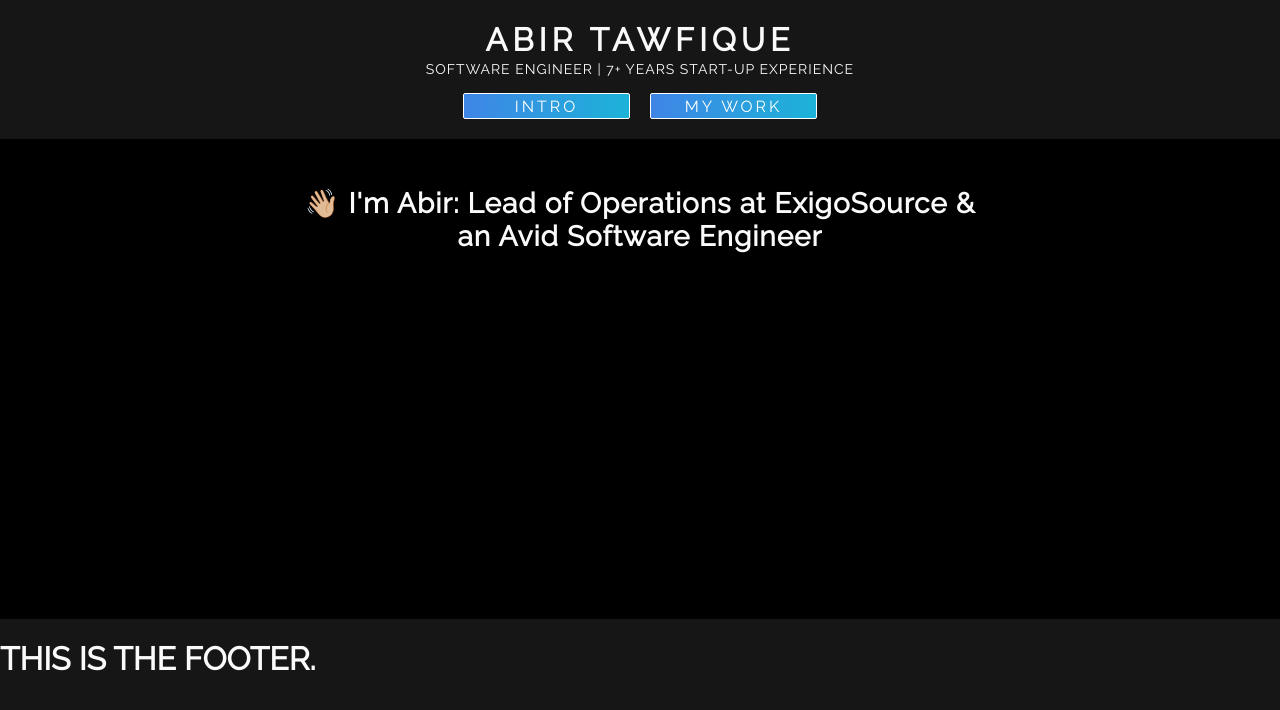
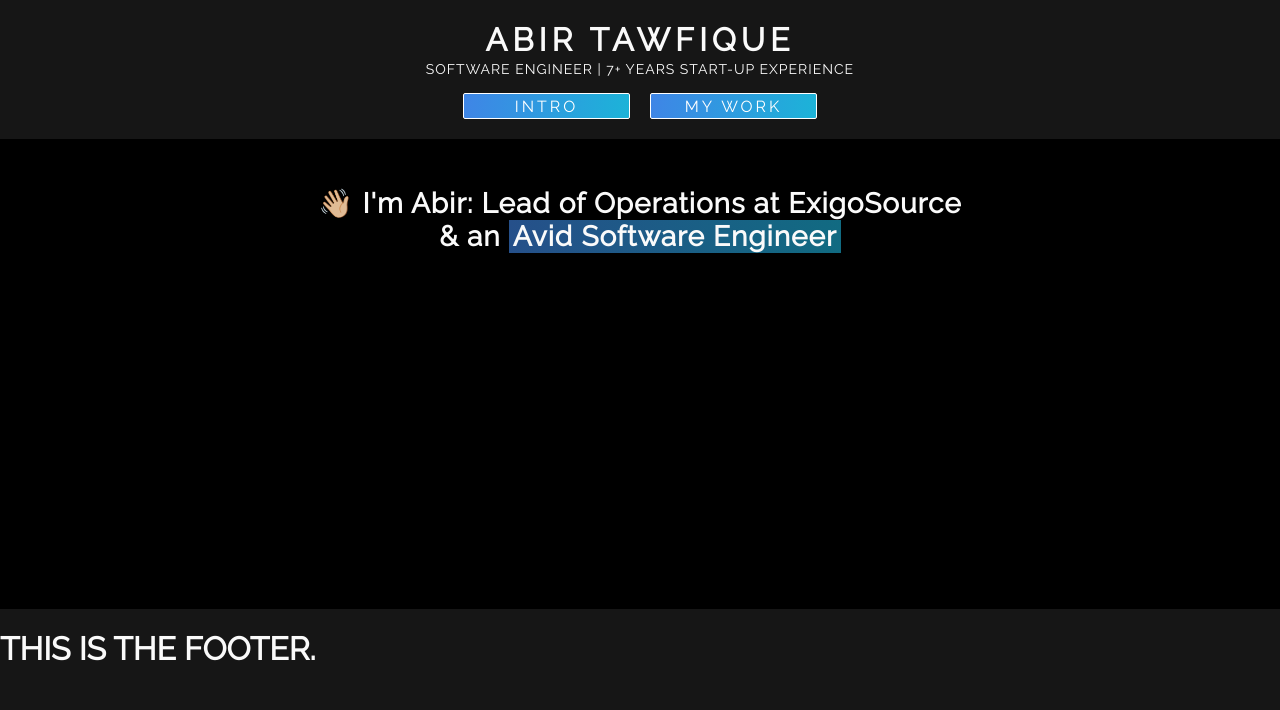
Before and after one commit to atawfique21/portfolio, a React (Create React App) app in the folder portfolio/: page / in a window 1280 px wide. Shown: the top 710 px of the page. Built offline with nearby package versions, Linux system fonts and the light colour scheme.

Commit message:
Added some styling to intro

```diff
--- a/portfolio/src/App.css
+++ b/portfolio/src/App.css
@@ -53,7 +53,7 @@
 
 .content-wrapper {
   background: black;
-  min-height: 460px;
+  min-height: 450px;
   display: flex;
   flex-direction: column;
   align-items: center;
@@ -64,7 +64,7 @@
   display: flex;
   flex-direction: column;
   justify-content: center;
-  max-width: 700px;
+  max-width: 650px;
   text-align: center;
 }
 
@@ -73,3 +73,10 @@
   letter-spacing: 1px;
   font-size: 28px;
 }
+
+#se {
+  background: rgb(63,133,230);
+  background: linear-gradient(94deg, rgba(63, 133, 230, 0.60) 0%, rgba(28, 178, 216, 0.60) 100%);
+  padding-left: 4px;
+  padding-right: 4px;
+}
--- a/portfolio/src/App.js
+++ b/portfolio/src/App.js
@@ -13,6 +13,8 @@
     }
   }
 
+  // TODO: I need to find a way to make the "Avid Software Engineer change occasionally."
+
   render() {
     return (
       <div className="App" >
--- a/portfolio/src/Components/Body.js
+++ b/portfolio/src/Components/Body.js
@@ -4,7 +4,7 @@
   return (
     <div className="content-wrapper">
       <div className="intro">
-        <h3>👋🏼 I'm Abir: Lead of Operations at ExigoSource & an Avid Software Engineer</h3>
+        <h3><span role="img" alt="waving emoji">👋🏼</span> I'm Abir: Lead of Operations at ExigoSource & an <span id="se">Avid Software Engineer</span></h3>
       </div>
     </div>
   )
```
